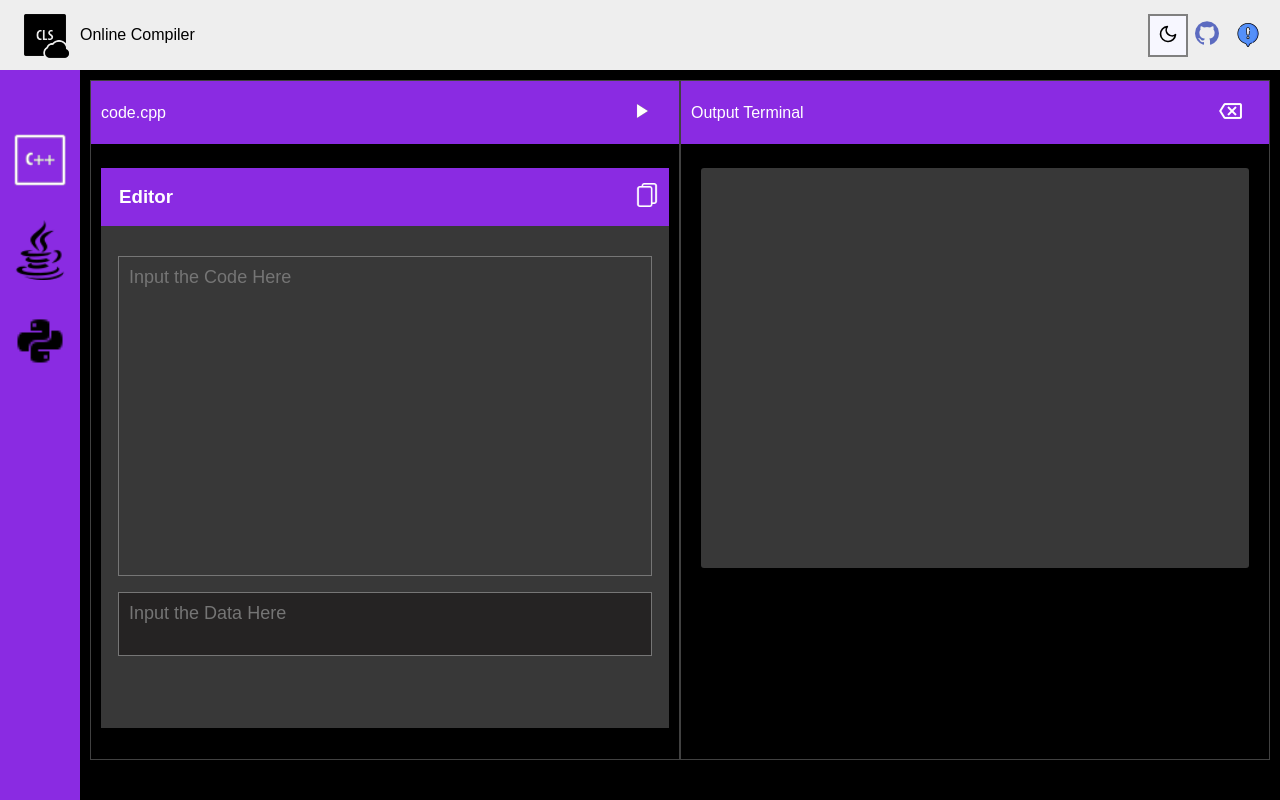
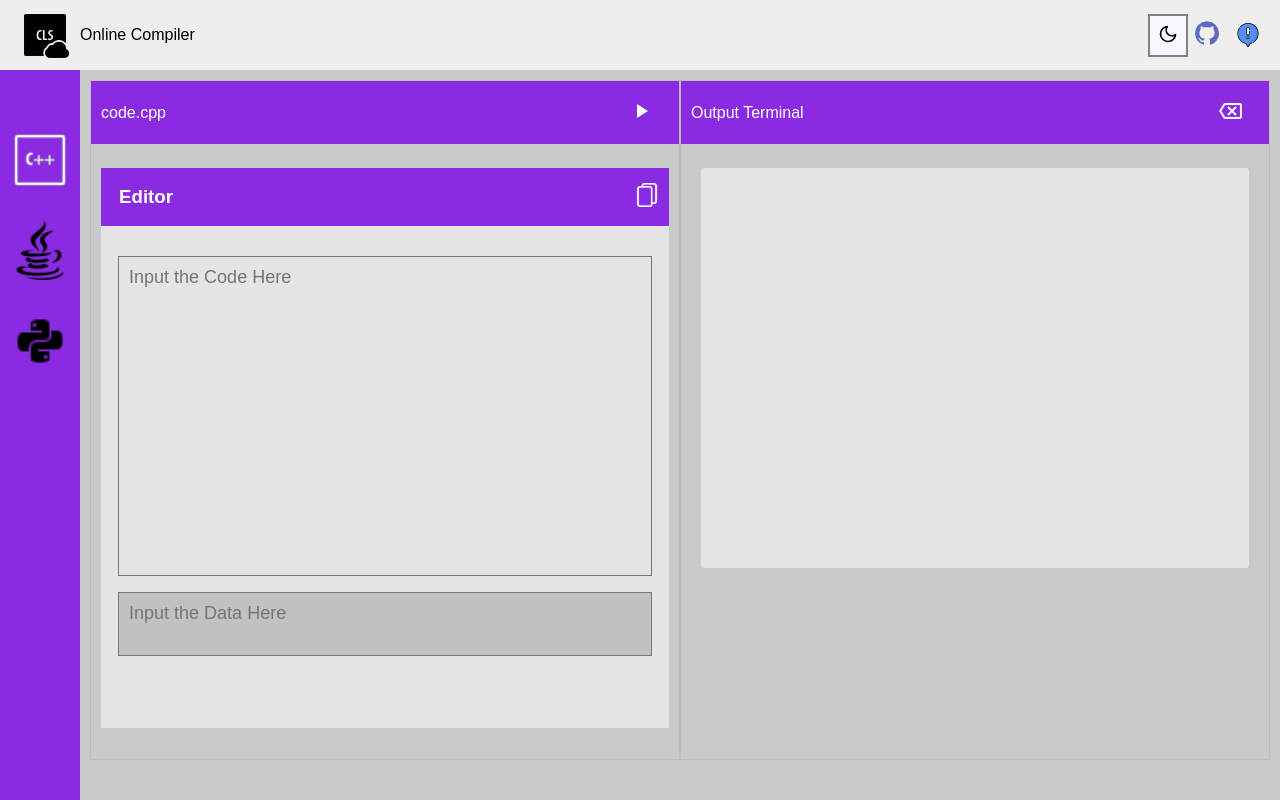
Before and after one commit to NegiAkash890/editor-frontend, a React (Create React App) app: page / in a window 1280 px wide. Built offline with nearby package versions, Linux system fonts and the light colour scheme.

Commit message:
Styles: add logic to toggle light mode classes

```diff
--- a/src/components/LeftContainer.js
+++ b/src/components/LeftContainer.js
@@ -2,12 +2,14 @@ import axios from 'axios';
 import React, { useState } from 'react'
 import { CopyToClipboard } from 'react-copy-to-clipboard'
 import Popup from 'reactjs-popup';
+import { useTheme } from '../context/Themeprovider';
 
 
 function LeftContainer({pre,ext, updateOutput,updateLoading}) {
     const[copied,setCopied] = useState(false);
     const [code,setCode] = useState(pre);
     const [input, setInput] = useState(null) ;
+    const { theme } = useTheme()
 
     const handleChange=(e)=>{
       setCode(e.target.value);
@@ -55,7 +57,7 @@ function LeftContainer({pre,ext, updateOutput,updateLoading}) {
                   <button className='btn'><img title="Run" src={`${process.env.PUBLIC_URL}/assets/play.png`}  alt='Submit Code' onClick={handleSubmit}/></button>
               </div>
              </div>
-             <div className='code__body'>
+             <div className={`code__body ${ theme === "light" ? `code__body_light-mode` : ``}`}>
                <div className='logger__head_left'>
                       <h3 className='logger__heading'>Editor</h3>
                       <div className="tooltipBoundary">
@@ -78,10 +80,10 @@ function LeftContainer({pre,ext, updateOutput,updateLoading}) {
                  </div>
                 <form>
                      {/* textarea for codeblock */}
-                     <textarea className='code__block' spellCheck="false" placeholder="Input the Code Here" onChange={handleChange} defaultValue={pre}>
+                     <textarea className={`code__block ${ theme === "light" ? `code__block_light-mode` : ``}`} spellCheck="false" placeholder="Input the Code Here" onChange={handleChange} defaultValue={pre}>
                      </textarea>
                      {/* textarea for Input Data */}
-                     <textarea placeholder="Input the Data Here" spellCheck="false" onChange={takeInput} className='input__block' default={input}>
+                     <textarea placeholder="Input the Data Here" spellCheck="false" onChange={takeInput} className={`input__block ${ theme === "light" ? `input__block_light-mode` : ``}`} default={input}>
                      </textarea>
                 </form>
              </div>
--- a/src/components/Main.css
+++ b/src/components/Main.css
@@ -21,6 +21,10 @@
     display: flex;
     height: 100vh;
     background-color: black;
+    transition: 0.2s ease;
+}
+.main__container_light-mode{
+    background-color:#a5aaa99f;
 }
 
 .right__container, .left__container{
@@ -65,8 +69,12 @@
     min-height: 70vh;
     max-height: 60%;
     background-color: var(--lighterDark);
+    transition: 0.2s ease;
 }
 
+.code__body_light-mode{
+    background-color: var(--darkerLight);
+}
 form{
     display: flex;
     flex-direction: column;
@@ -85,6 +93,11 @@ textarea,.input__block{
     min-height: 40vh;
     max-height: 40vh;
     outline: none;
+    transition: 0.2s ease;
+}
+.code__block_light-mode{
+    background-color: var(--darkerLight);
+    color: var(--darktext);
 }
 
 .input__block{
@@ -93,6 +106,12 @@ textarea,.input__block{
     margin-top: 1rem;
     background-color: rgba(10, 5, 5, 0.397);
     color: rgb(11, 165, 11);
+    transition: 0.2s ease;
+}
+
+.input__block_light-mode {
+    background-color: rgba(99, 102, 104, 0.281) ;
+    color: var(--darktext);
 }
 
 .logger__head_left{
@@ -128,13 +147,21 @@ textarea,.input__block{
     min-height: 50vh;
     max-height: 50vh;
     margin-top:1.5rem;
+    transition: 0.2s ease;
 
 }
+.logger__head_right_light-mode{
+    background-color: var(--darkerLight);
+}
 
-#output{
+.output{
     color: var(--lighttext);
     font-size: 18px;
     padding: 0.563rem;
+    transition: 0.2s ease;
+}
+.output_light-mode{
+    color: var(--darktext);
 }
 
 .loader{
--- a/src/components/Main.js
+++ b/src/components/Main.js
@@ -1,4 +1,5 @@
 import React, {  useState } from 'react'
+import { useTheme } from '../context/Themeprovider';
 import LeftContainer from './LeftContainer'
 import RightContainer from './RightContainer'
 import SelectBar from './SelectBar'
@@ -9,6 +10,7 @@ function Main() {
     const [error, setError] = useState(false);
     const [intial,setIntial] = useState('');
     const [loading, setLoading] = useState('false') ;
+    const { theme } = useTheme()
 
     const updateOutput = (res,type) =>{
 
@@ -37,7 +39,7 @@ function Main() {
     }
 
     return (
-        <div className='main__container'>
+        <div className={`main__container ${theme === "light" ? `main__container_light-mode`:``}`}>
             <SelectBar changeLanguage={changeLanguage}/>
             <div className='content__area'>
                 <LeftContainer ext={lang} pre={intial} updateOutput={updateOutput} updateLoading={updateLoading} updateError={updateError} loading={loading}/>
--- a/src/components/RightContainer.js
+++ b/src/components/RightContainer.js
@@ -1,7 +1,10 @@
 import React from 'react'
 import Loader from 'react-loader-spinner';
+import { useTheme } from '../context/Themeprovider';
 
 function RightContainer({output,loading, updateOutput,error}) {
+    const { theme } = useTheme()
+
     return (
         <div className='right__container'>
              <div className='header__info'>
@@ -12,8 +15,8 @@ function RightContainer({output,loading, updateOutput,error}) {
                     <button className='btn' onClick={()=>updateOutput('Console Cleared',"clear")}><img title="Clear Terminal" alt='Clear Terminal' src={`${process.env.PUBLIC_URL}/assets/clear-icon.png`}  /></button>
                 </div>
              </div>
-             <div className='logger__head_right'>
-                    <div id='output'>{output}</div>
+             <div className={`logger__head_right ${ theme === "light"?`logger__head_right_light-mode`:``}`}>
+                    <div className={`output ${ theme === 'light' ? `output_light-mode` :``}`}>{output}</div>
                     <Loader className='loader' width='100' height='100' type="Rings"  color={'blueviolet'} visible={loading}/>
             </div>
         </div>
```
